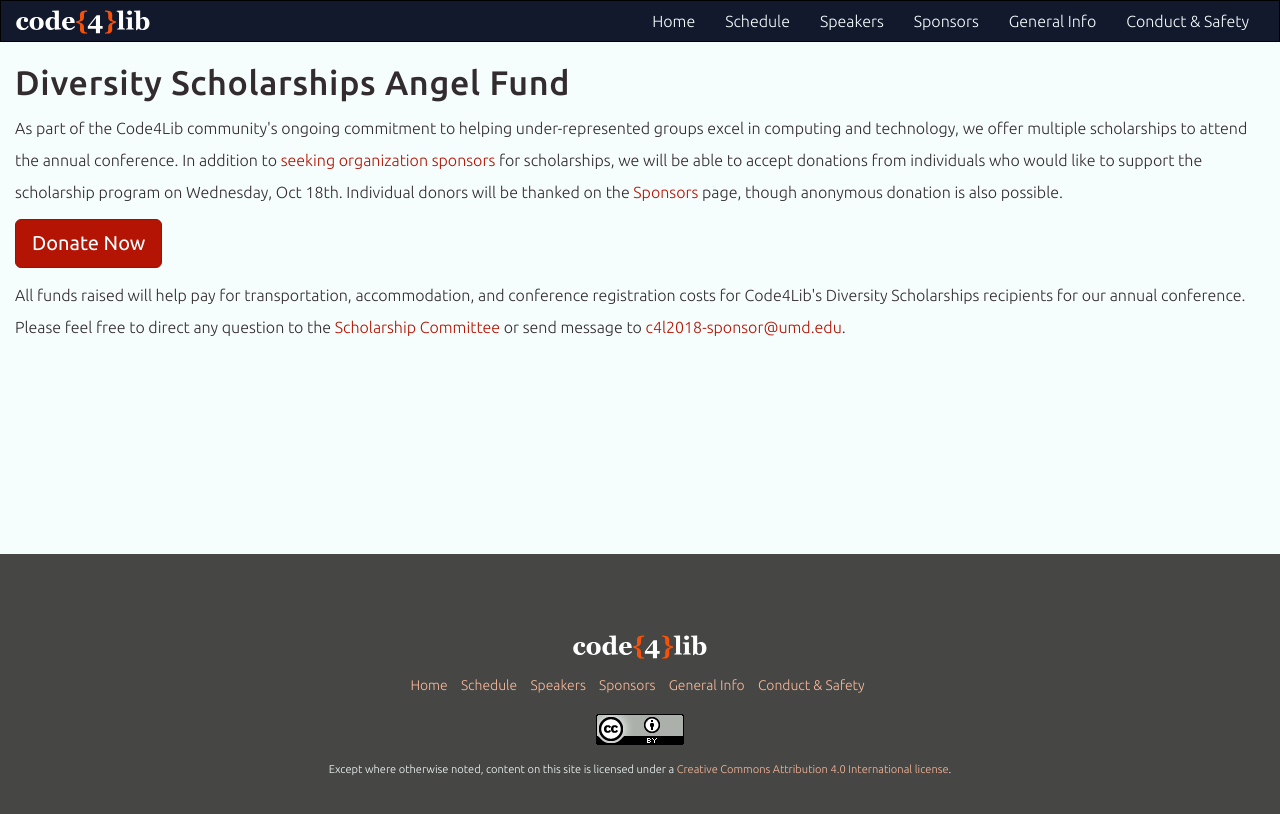
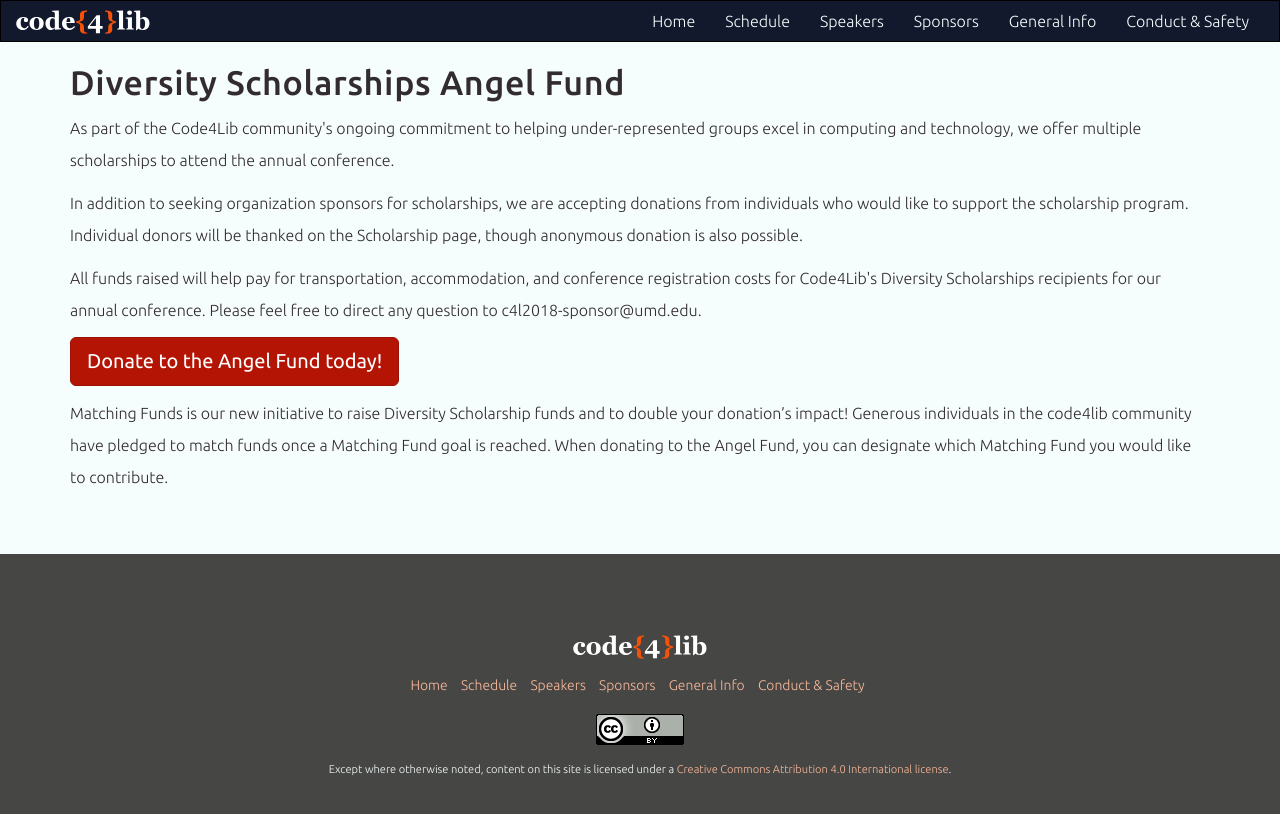
Before and after one commit to code4lib/2018.code4lib.org, a Jekyll site: the page built from general-info/angel-fund.html, in a window 1280 px wide. Shown: the top 814 px of the page. Built offline with Jekyll 4.4.1, drawn with Linux system fonts in a browser that asks for light colours; some web fonts are replaced.

Commit message:
angel fund - new description, thermometer HTML

```diff
--- a/general-info/angel-fund.html
+++ b/general-info/angel-fund.html
@@ -4,28 +4,61 @@
 categories: scholarships
 ---
 
-<div class="container-fluid" id="angel-fund">
+<div class="container" id="angel-fund">
 	<div class="row">
 		<div class="col-xs-12">
 			<h2>Diversity Scholarships Angel Fund</h2>
 			<p>
-				As part of the Code4Lib community's ongoing commitment to helping under-represented groups excel in
-				computing and technology, we offer multiple scholarships to attend the annual conference. In addition
-				to <a href="/prospectus/index.html#Diversity-Scholarships">seeking organization sponsors</a>
-				for scholarships, we will be able to accept donations from individuals who would like to support the scholarship program on Wednesday, Oct 18th. Individual donors will be thanked on the <a href="/sponsors/">Sponsors</a>
-				page, though anonymous donation is also possible.
+				As part of the Code4Lib community's ongoing commitment to helping under-represented groups excel in computing and technology, we offer multiple scholarships to attend the annual conference.
+			</p>
+			<p>
+				In addition to seeking organization sponsors for scholarships, we are accepting donations from individuals who would like to support the scholarship program. Individual donors will be thanked on the Scholarship page, though anonymous donation is also possible.
+			</p>
+			<p>
+				All funds raised will help pay for transportation, accommodation, and conference registration costs for Code4Lib's Diversity Scholarships recipients for our annual conference. Please feel free to direct any question to c4l2018-sponsor@umd.edu.
 			</p>
 			{% if site.data.conf.donate-link != '' %}
 			<p>
-				<a class="btn btn-primary btn-lg" href="{{ site.data.conf.donate-link}}" target="_blank">Donate Now</a>
+				<a class="btn btn-primary btn-lg" href="{{ site.data.conf.donate-link}}" target="_blank">Donate to the Angel Fund today!</a>
 			</p>
 			{% endif %}
 			<p>
-				All funds raised will help pay for transportation, accommodation, and conference registration costs
-				for Code4Lib's Diversity Scholarships recipients for our annual conference. Please feel free to
-				direct any question to the <a href="https://wiki.code4lib.org/Code4Lib_2018_Conference_Committees#Scholarship_Committee">Scholarship Committee</a>
-				or send message to <a href="mailto:c4l2018-sponsor@umd.edu">c4l2018-sponsor@umd.edu</a>.
+				Matching Funds is our new initiative to raise Diversity Scholarship funds and to double your donation’s impact! Generous individuals in the code4lib community have pledged to match funds once a Matching Fund goal is reached. When donating to the Angel Fund, you can designate which Matching Fund you would like to contribute.
 			</p>
+
+			<div id="donation-total"></div>
+
+			<div id="donation-thermometers"></div>
+
+			<!-- thermometer HTML/CSS based on https://codepen.io/robotballoon/pen/Fjnyp -->
+			<template id="thermometer">
+			    <div class=countdown-wrap>
+			      <div class="goal-title">
+			          <div class="label">{{label}}</div>
+			          <div class="goal">{{goal}}</div>
+			      </div>
+			      <div class="glass">
+			        <div class="progress">
+			        </div>
+			      </div>
+			      <div class="goal-stat">
+			        <span class="goal-number percent">{{percent}}</span>
+			        <span class="goal-label">Funded</span>
+			      </div>
+			      <div class="goal-stat">
+			        <span class="goal-number total">{{total}}</span>
+			        <span class="goal-label">Raised</span>
+			      </div>
+			      <div class="goal-stat">
+			        <span class="goal-number donations">{{donations}}</span>
+			        <span class="goal-label">Donations</span>
+			      </div>
+			    </div>
+			</template>
 		</div>
 	</div>
 </div>
+
+{% comment %} for donation "thermometer" display {% endcomment %}
+<script src="/assets/js/thermometer.js"></script>
+<style>@import url('/assets/css/thermometer.css') screen;</style>
```
